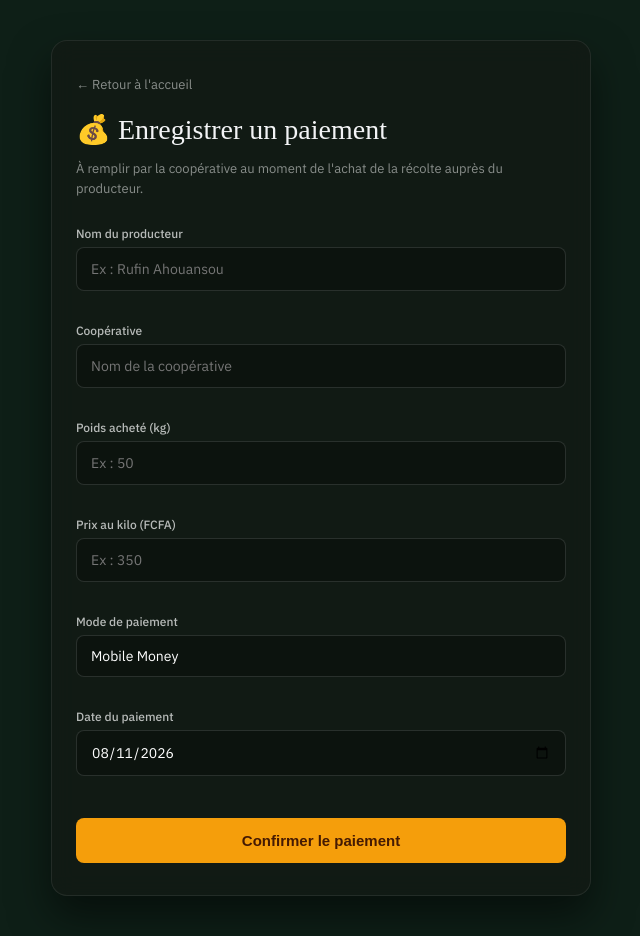
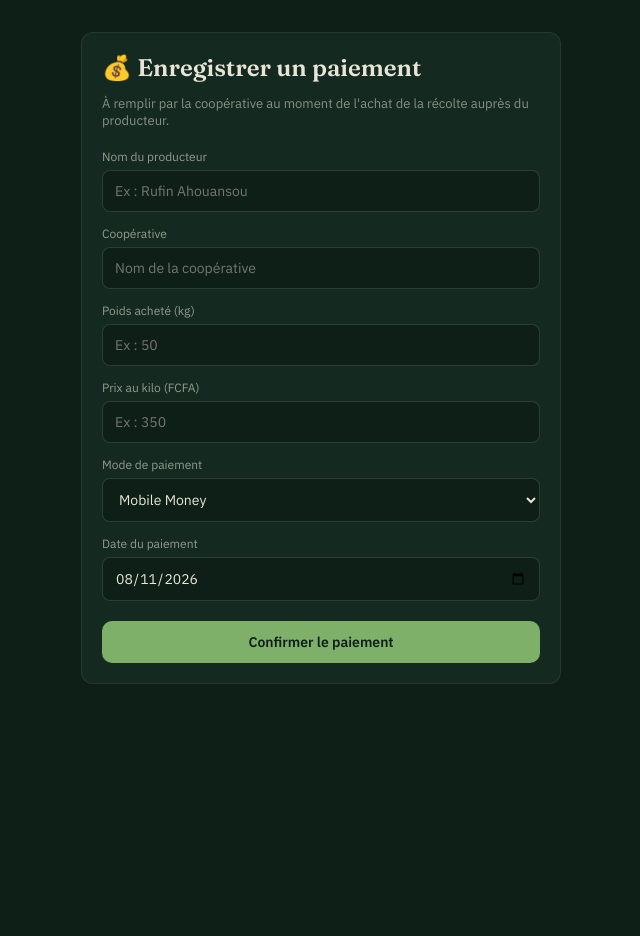
Before and after one commit to lokossoujudicael00-bot/canopee-app, a Next.js app: page /paiement in a window 1280 px wide. Shown: the whole page, without its empty margins (319-959 px from the left). After the commit the page ends 800 px from the top, so only its background shows below. Built offline with nearby package versions, Linux system fonts and the light colour scheme.

Commit message:
Update page.js

```diff
--- a/app/paiement/page.js
+++ b/app/paiement/page.js
@@ -1,85 +1,190 @@
-'use client';
+"use client";
 
-import { useState } from 'react';
-import Link from 'next/link';
+import { useState } from "react";
+import { generatePaymentPdf } from "@/lib/pdf";
 
-export default function Paiement() {
-  const [formData, setFormData] = useState({
-    nom: '',
-    cooperative: '',
-    poids: '',
-    prixKilo: '',
-    mode: 'Mobile Money',
-    date: new Date().toISOString().split('T')[0]
+const COOP_SUGGESTIONS = ["IRETI M'BE", "Union Karité Savè", "Coop Néré Ouoghi"];
+const METHODS = [
+  { value: "mobile_money", label: "Mobile Money" },
+  { value: "especes", label: "Espèces" },
+  { value: "virement", label: "Virement" },
+];
+
+export default function PaiementPage() {
+  const [form, setForm] = useState({
+    producerName: "",
+    coop: "",
+    weightKg: "",
+    pricePerKg: "",
+    paymentMethod: "mobile_money",
+    paymentDate: new Date().toISOString().slice(0, 10),
   });
+  const [submitting, setSubmitting] = useState(false);
+  const [result, setResult] = useState(null);
+  const [error, setError] = useState("");
 
-  const handleSubmit = (e) => {
+  function update(field, value) {
+    setForm((f) => ({ ...f, [field]: value }));
+  }
+
+  const total = (parseFloat(form.weightKg) || 0) * (parseFloat(form.pricePerKg) || 0);
+
+  async function handleSubmit(e) {
     e.preventDefault();
-    const total = parseFloat(formData.poids || 0) * parseFloat(formData.prixKilo || 0);
-    const paiements = JSON.parse(localStorage.getItem('paiements') || '[]');
-    paiements.push({ ...formData, total, id: Date.now() });
-    localStorage.setItem('paiements', JSON.stringify(paiements));
-    alert(`Paiement de ${total.toLocaleString()} FCFA enregistré !`);
-    setFormData({ nom: '', cooperative: '', poids: '', prixKilo: '', mode: 'Mobile Money', date: new Date().toISOString().split('T')[0] });
-  };
+    setError("");
+
+    if (!form.producerName.trim() || !form.coop.trim() || !form.weightKg || !form.pricePerKg) {
+      setError("Merci de remplir le nom, la coopérative, le poids et le prix au kilo.");
+      return;
+    }
+
+    setSubmitting(true);
+    try {
+      const res = await fetch("/api/payments", {
+        method: "POST",
+        headers: { "Content-Type": "application/json" },
+        // Saisie entièrement manuelle : aucune parcelle existante n'est requise pour
+        // enregistrer un paiement, exactement comme le nom de la coopérative.
+        body: JSON.stringify({
+          producerName: form.producerName,
+          coop: form.coop,
+          weightKg: form.weightKg,
+          pricePerKg: form.pricePerKg,
+          paymentMethod: form.paymentMethod,
+          paymentDate: form.paymentDate,
+        }),
+      });
+      const json = await res.json();
+      if (!res.ok) throw new Error(json.error || "Erreur lors de l'enregistrement.");
+      setResult(json.payment);
+    } catch (err) {
+      setError(err.message);
+    } finally {
+      setSubmitting(false);
+    }
+  }
+
+  if (result) {
+    return (
+      <div className="page-bg page-bg-paiement">
+      <div className="container">
+        <div className="card" style={{ maxWidth: 480, margin: "60px auto", textAlign: "center" }}>
+          <h2>✅ Paiement enregistré</h2>
+          <p style={{ color: "rgba(233,228,216,0.6)" }}>
+            {result.producer_name} a été payé {result.total_amount.toLocaleString("fr-FR")} FCFA
+            pour {result.weight_kg} kg, le {result.payment_date}.
+          </p>
+          <button
+            className="btn"
+            style={{ marginTop: 12, width: "100%" }}
+            onClick={() => generatePaymentPdf(result)}
+          >
+            📄 Télécharger le reçu PDF
+          </button>
+          <button
+            className="btn secondary"
+            style={{ marginTop: 10 }}
+            onClick={() => {
+              setResult(null);
+              setForm({
+                producerName: "",
+                coop: "",
+                weightKg: "",
+                pricePerKg: "",
+                paymentMethod: "mobile_money",
+                paymentDate: new Date().toISOString().slice(0, 10),
+              });
+            }}
+          >
+            + Enregistrer un autre paiement
+          </button>
+        </div>
+      </div>
+      </div>
+    );
+  }
 
   return (
-    <div style={{ maxWidth: 540, margin: "40px auto", padding: "32px 24px", borderRadius: 16, background: "rgba(18, 26, 20, 0.85)", border: "1px solid rgba(255,255,255,0.08)", backdropFilter: "blur(12px)", boxShadow: "0 20px 40px rgba(0,0,0,0.5)" }}>
-      <Link href="/" style={{ color: "rgba(255,255,255,0.5)", textDecoration: "none", fontSize: 13, display: "inline-block", marginBottom: 20 }}>
-        ← Retour à l'accueil
-      </Link>
+    <div className="page-bg page-bg-paiement">
+    <div className="container">
+      <div className="card" style={{ maxWidth: 480, margin: "0 auto" }}>
+        <h2>💰 Enregistrer un paiement</h2>
+        <p style={{ color: "rgba(233,228,216,0.55)", fontSize: 13, marginBottom: 20 }}>
+          À remplir par la coopérative au moment de l'achat de la récolte auprès du producteur.
+        </p>
 
-      <h1 style={{ fontSize: 28, fontFamily: "serif", fontWeight: "normal", color: "#f3f4f6", marginBottom: 8 }}>
-        💰 Enregistrer un paiement
-      </h1>
-      <p style={{ color: "rgba(255,255,255,0.5)", fontSize: 13, lineHeight: 1.5, marginBottom: 28 }}>
-        À remplir par la coopérative au moment de l'achat de la récolte auprès du producteur.
-      </p>
+        <form onSubmit={handleSubmit}>
+          <label>Nom du producteur</label>
+          <input
+            value={form.producerName}
+            onChange={(e) => update("producerName", e.target.value)}
+            placeholder="Ex : Rufin Ahouansou"
+            required
+          />
 
-      <form onSubmit={handleSubmit} style={{ display: "flex", flexDirection: "column", gap: 18 }}>
-        <div>
-          <label style={labelStyle}>Nom du producteur</label>
-          <input type="text" required placeholder="Ex : Rufin Ahouansou" value={formData.nom} onChange={e => setFormData({...formData, nom: e.target.value})} style={inputStyle} />
-        </div>
+          <label>Coopérative</label>
+          <input
+            list="coop-suggestions"
+            value={form.coop}
+            onChange={(e) => update("coop", e.target.value)}
+            placeholder="Nom de la coopérative"
+            required
+          />
+          <datalist id="coop-suggestions">
+            {COOP_SUGGESTIONS.map((c) => (
+              <option key={c} value={c} />
+            ))}
+          </datalist>
 
-        <div>
-          <label style={labelStyle}>Coopérative</label>
-          <input type="text" required placeholder="Nom de la coopérative" value={formData.cooperative} onChange={e => setFormData({...formData, cooperative: e.target.value})} style={inputStyle} />
-        </div>
+          <label>Poids acheté (kg)</label>
+          <input
+            type="number"
+            step="0.1"
+            value={form.weightKg}
+            onChange={(e) => update("weightKg", e.target.value)}
+            placeholder="Ex : 50"
+            required
+          />
 
-        <div>
-          <label style={labelStyle}>Poids acheté (kg)</label>
-          <input type="number" step="0.1" required placeholder="Ex : 50" value={formData.poids} onChange={e => setFormData({...formData, poids: e.target.value})} style={inputStyle} />
-        </div>
+          <label>Prix au kilo (FCFA)</label>
+          <input
+            type="number"
+            step="1"
+            value={form.pricePerKg}
+            onChange={(e) => update("pricePerKg", e.target.value)}
+            placeholder="Ex : 350"
+            required
+          />
 
-        <div>
-          <label style={labelStyle}>Prix au kilo (FCFA)</label>
-          <input type="number" required placeholder="Ex : 350" value={formData.prixKilo} onChange={e => setFormData({...formData, prixKilo: e.target.value})} style={inputStyle} />
-        </div>
+          {total > 0 && (
+            <p style={{ fontSize: 13, color: "#7FB069", marginBottom: 14 }}>
+              Total à payer : {total.toLocaleString("fr-FR")} FCFA
+            </p>
+          )}
 
-        <div>
-          <label style={labelStyle}>Mode de paiement</label>
-          <select value={formData.mode} onChange={e => setFormData({...formData, mode: e.target.value})} style={selectStyle}>
-            <option style={{background: "#121a14"}}>Mobile Money</option>
-            <option style={{background: "#121a14"}}>Espèces</option>
-            <option style={{background: "#121a14"}}>Virement Bancaire</option>
+          <label>Mode de paiement</label>
+          <select value={form.paymentMethod} onChange={(e) => update("paymentMethod", e.target.value)}>
+            {METHODS.map((m) => (
+              <option key={m.value} value={m.value}>{m.label}</option>
+            ))}
           </select>
-        </div>
 
-        <div>
-          <label style={labelStyle}>Date du paiement</label>
-          <input type="date" value={formData.date} onChange={e => setFormData({...formData, date: e.target.value})} style={inputStyle} />
-        </div>
+          <label>Date du paiement</label>
+          <input
+            type="date"
+            value={form.paymentDate}
+            onChange={(e) => update("paymentDate", e.target.value)}
+            style={{ marginBottom: 20 }}
+          />
 
-        <button type="submit" style={{ ...btnSubmitStyle, background: "#f59e0b", color: "#451a03" }}>
-          Confirmer le paiement
-        </button>
-      </form>
+          {error && <p style={{ color: "#C4593F", fontSize: 13, marginBottom: 12 }}>{error}</p>}
+
+          <button type="submit" className="btn" style={{ width: "100%" }} disabled={submitting}>
+            {submitting ? "Enregistrement…" : "Confirmer le paiement"}
+          </button>
+        </form>
+      </div>
+    </div>
     </div>
   );
 }
-
-const labelStyle = { display: "block", fontSize: 12, color: "rgba(255,255,255,0.7)", marginBottom: 6, fontWeight: 500 };
-const inputStyle = { width: "100%", padding: "12px 14px", borderRadius: 8, border: "1px solid rgba(255,255,255,0.12)", background: "rgba(0,0,0,0.25)", color: "#fff", fontSize: 14, outline: "none", boxSizing: "border-box" };
-const selectStyle = { ...inputStyle, appearance: "none", cursor: "pointer" };
-const btnSubmitStyle = { width: "100%", padding: "14px", borderRadius: 8, border: "none", fontWeight: 600, fontSize: 15, cursor: "pointer", marginTop: 10 };
```
